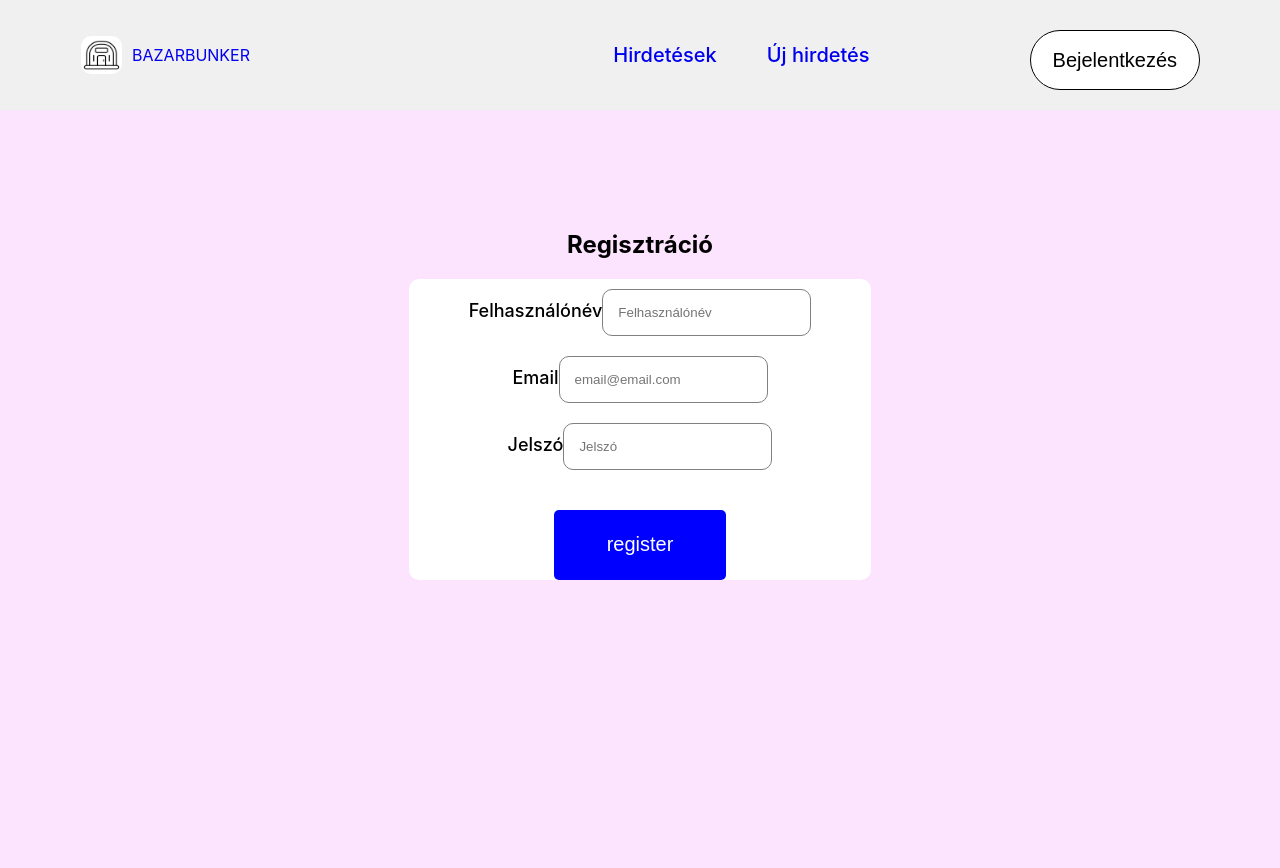
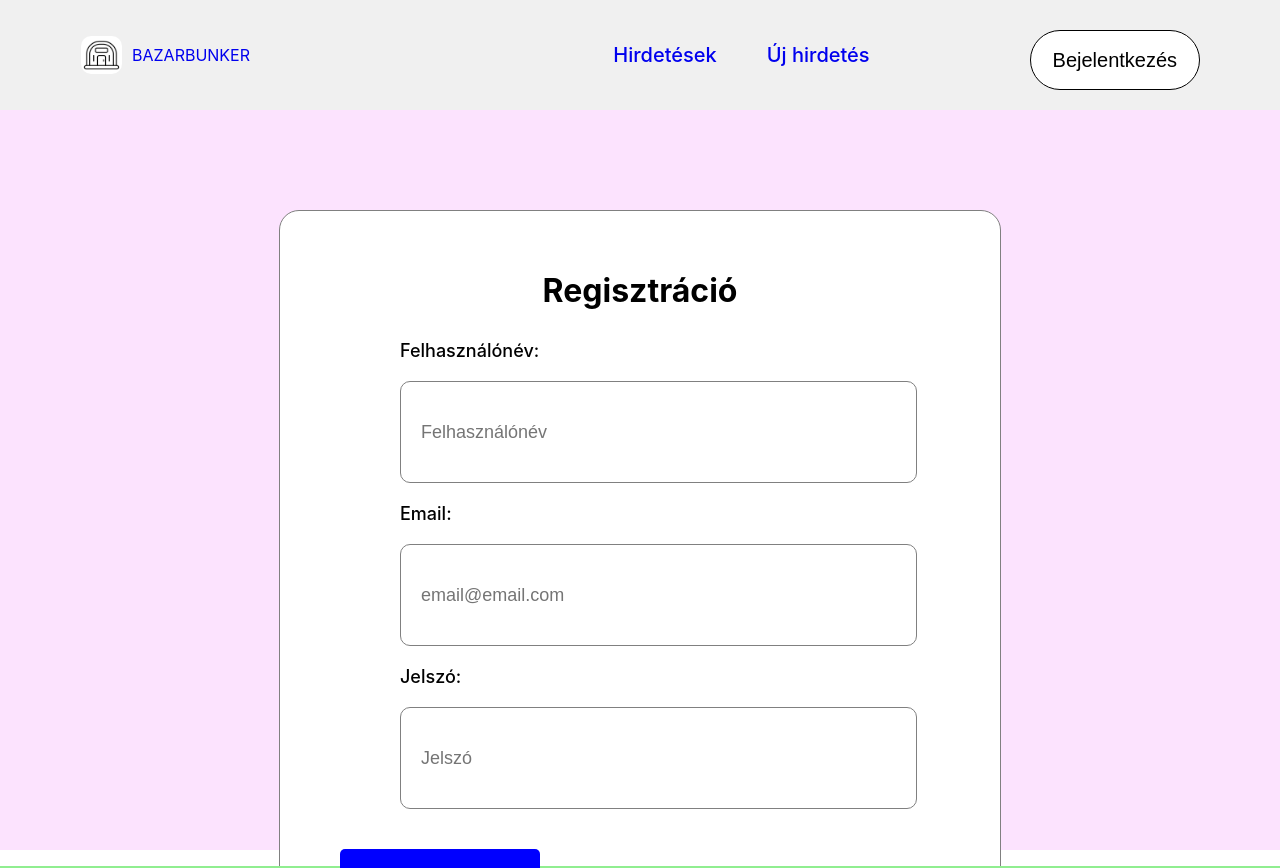
Before and after one commit to farkaslevente/14AA-D-BazarBunker, a React (Create React App) app in the folder frontend_new/: page /regisztracio in a window 1280 px wide. Shown: the top 868 px of the page. Built offline with nearby package versions, Linux system fonts and the light colour scheme.

Commit message:
currently register doesnt work

```diff
--- a/frontend_new/src/Pages/CSS/RegisterPage.css
+++ b/frontend_new/src/Pages/CSS/RegisterPage.css
@@ -1,48 +1,4 @@
 .registerpage {
-    width: 100%;
-    height: 90vh;
-    background: #fce3fe;
-    padding-top: 100px;
-    display: flex;
-    text-align: center;
-    justify-content: center;
-}
-
-.register-container {
-    width: 580px;
-    height: 600px;
-    background: white;
-    margin: auto;
-    padding: 40px 60px;
-    border-radius: 20px;
-    border: 1px solid gray;
-}
-
-form {
-    background-color: white;
-    padding: 0px 60px;
-    border-radius: 10px;
-}
-
-h1 {
-    color: black;
-    text-align: center;
-}
-
-button {
-
-    width: 50%;
-    height: 70px;
-    color: white;
-    background: blue;
-    margin-top: 30px;
-    border: none;
-    font-size: 20px;
-    font-weight: 500;
-    cursor: pointer;
-}
-
-/* .registerpage {
     width: 100%;
     height: 80vh;
     background: #fce3fe;
@@ -50,11 +6,13 @@ button {
 }
 
 .register-container {
-    width: 580px;
+    width: 600px;
     height: 600px;
     background: white;
     margin: auto;
     padding: 40px 60px;
+    border: 1px solid gray;
+    border-radius: 20px;
 }
 
 .register-container h1 {
@@ -64,7 +22,7 @@ button {
 .register-fields {
     display:  flex;
     flex-direction: column;
-    gap: 30px;
+    gap: 10px;
     margin-top: 30px;
 }
 
@@ -72,10 +30,11 @@ button {
     height: 70px;
     width: 100%;
     padding-left: 20px;
-    border: 1px solid black;
+    border: 1px solid gray;
     outline: none;
     color: black;
     font-size: 18px;
+
 }
 
 .register-container button {
@@ -88,4 +47,24 @@ button {
     font-size: 20px;
     font-weight: 500;
     cursor: pointer;
-} */
+}
+
+.register-signup {
+    margin-top: 20px;
+    color: black;
+    font-size: 18px;
+    font-weight: 500;
+}
+
+.register-signup span {
+    color: blue;
+    font-weight: 600;
+}
+
+form {
+    padding-right: 0px;
+}
+
+label {
+    font-weight: 500;
+}
--- a/frontend_new/src/Pages/RegisterPage.jsx
+++ b/frontend_new/src/Pages/RegisterPage.jsx
@@ -1,19 +1,22 @@
 import React, { useState } from 'react'
 import './CSS/RegisterPage.css'
 import axios from 'axios';
+import { useNavigate } from 'react-router-dom';
 
-const registerurl = 'http://10.0.22.14:9000/register'
+const registerurl = 'http://127.0.0.1:9000/register'
 
 export const RegisterPage = () => {
     const [name, setName] = useState('');
     const [email, setEmail] = useState('');
     const [password, setPassword] = useState('');
 
+    const navigate = useNavigate();
+
     const handleSubmit = async (e) => {
         e.preventDefault();
         // console.log(name, email, password);
         try {
-            const resp = await axios.post(registerurl, {name:name, email:email, password:password});
+            const resp = await axios.post(registerurl, { name: name, email: email, password: password });
             console.log(resp.data);
         } catch (error) {
             console.log(error.response);
@@ -21,28 +24,54 @@ export const RegisterPage = () => {
     };
 
     return (
-        <div className="registerpage">
-            <section>
+        <div className="">
+            <div className='registerpage'>
+                <div className="register-container">
+                    <h1>Regisztráció</h1>
+                    <form className='form' onSubmit={handleSubmit}>
+                        <div className="register-fields">
+                            <label htmlFor='name' className='form-label'>Felhasználónév:</label>
+                            <input type='text' className='form-input' id='name' placeholder='Felhasználónév'
+                                value={name} onChange={(e) => setName(e.target.value)} />
+
+                            <label htmlFor='email' className='form-label'>Email:</label>
+                            <input type='email' className='form-input' id='email' placeholder='email@email.com'
+                                value={email} onChange={(e) => setEmail(e.target.value)} />
+
+                            <label htmlFor='password' className='form-label'>Jelszó:</label>
+                            <input type='password' className='form-input' id='password' placeholder='Jelszó'
+                                value={password} onChange={(e) => setPassword(e.target.value)} />
+                        </div>
+                    </form>
+                    <div>
+                        <button type='submit' className='btn  btn-block'>Regisztráció</button>
+                    </div>
+                </div>
+            </div>
+
+            {/* <div className="registerpage">
                 <h2 className='text-center'>Regisztráció</h2>
                 <form className='form' onSubmit={handleSubmit}>
+                    <div className="form-fields">
                         <div className='form-row form-control form-floating'>
-                        <label htmlFor='name' className='form-label'>Felhasználónév</label>
+                            <label for='name' className='form-label'>Felhasználónév:</label>
                             <input type='text' className='form-input' id='name' placeholder='Felhasználónév'
                                 value={name} onChange={(e) => setName(e.target.value)} />
                         </div>
                         <div className='form-row'>
-                        <label htmlFor='email' className='form-label'>Email</label>
+                            <label for='email' className='form-label'>Email:</label>
                             <input type='email' className='form-input' id='email' placeholder='email@email.com'
                                 value={email} onChange={(e) => setEmail(e.target.value)} />
                         </div>
                         <div className='form-row'>
-                        <label htmlFor='password' className='form-label'>Jelszó</label>
+                            <label for='password' className='form-label'>Jelszó:</label>
                             <input type='password' className='form-input' id='password' placeholder='Jelszó'
                                 value={password} onChange={(e) => setPassword(e.target.value)} />
                         </div>
+                    </div>
                     <button type='submit' className='btn btn-block'>register</button>
                 </form>
-            </section>
+            </div> */}
         </div>
     );
 }
```
Lines whose indentation alone changed are shown as unchanged.
